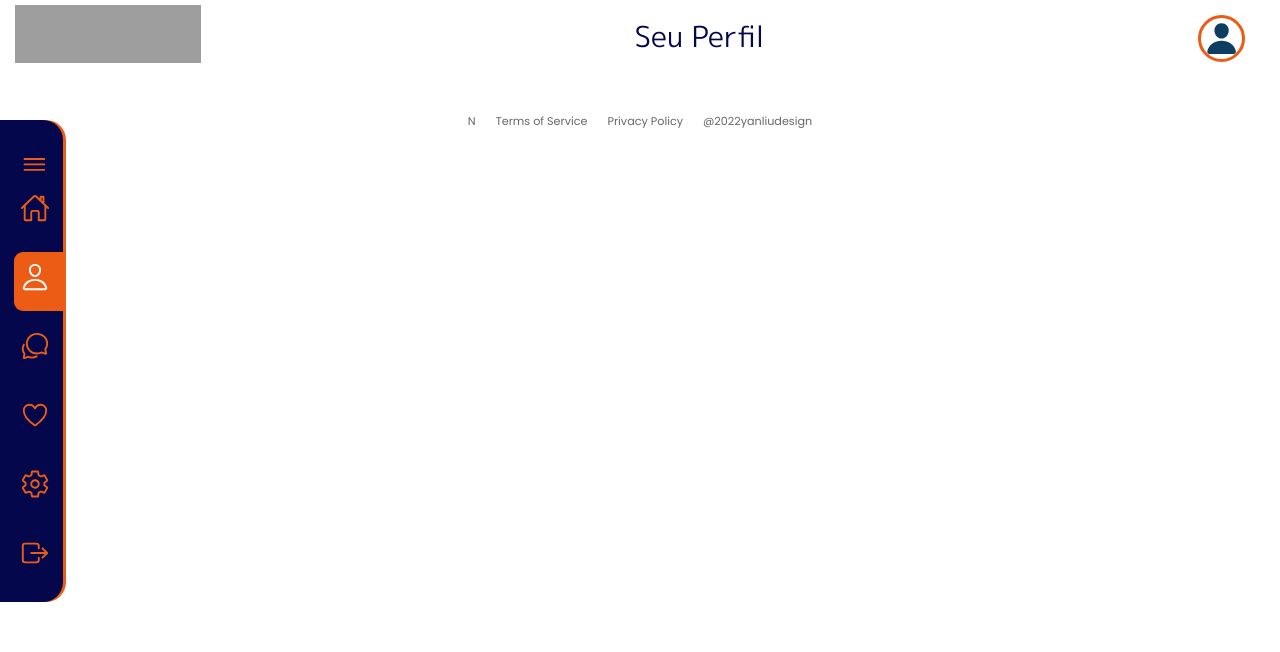
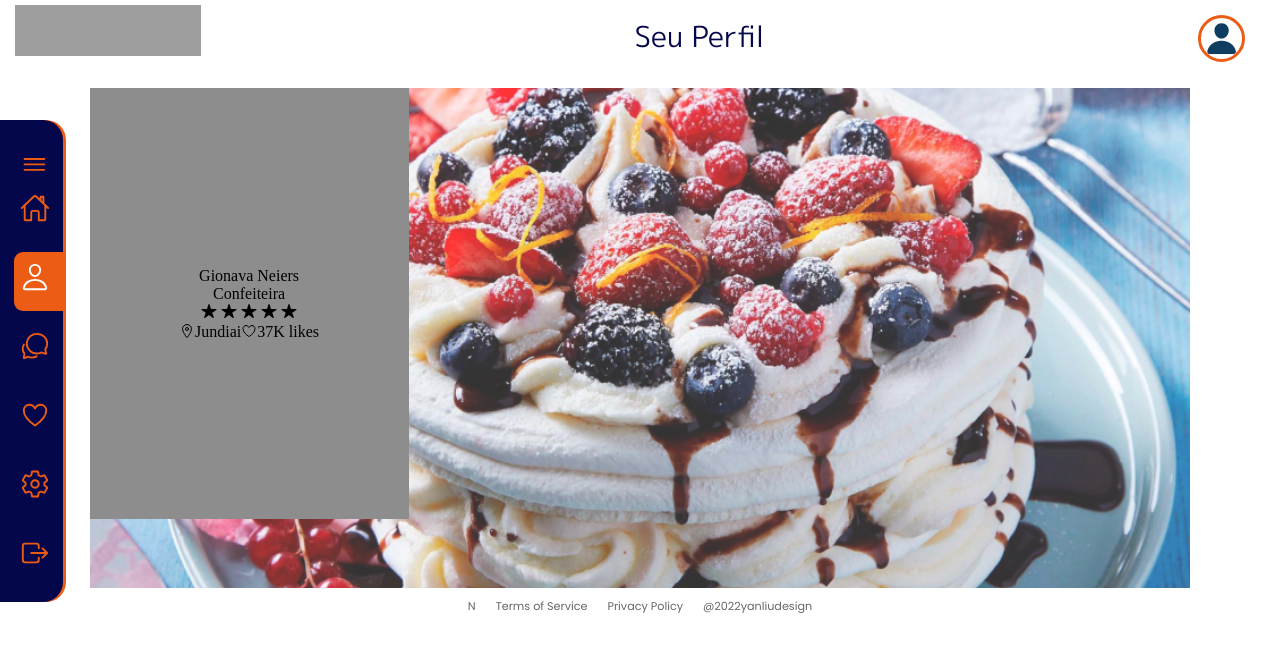
Before and after one commit to Gineris/siteatualizado, a PHP site: page /html/Perfil.html in a window 1280 px wide. Shown: the top 652 px of the page. Run offline with PHP 8.4, Linux system fonts and the light colour scheme; some web fonts are replaced; grey boxes are pictures that could not be loaded.

Commit message:
Progresso no perfil

```diff
--- a/site.atualizado/css/stylePerfil.css
+++ b/site.atualizado/css/stylePerfil.css
@@ -28,13 +28,13 @@ h1 {
 }
 .BarraNav{
     background-color: #FFF;
-    padding:15px 35px 15px 15px;
+    padding:15px 35px 0px 15px;
     display: flex;
     justify-content: space-between ;
 }
 .BarraNav img{
     width: 186px;
-    height: 58px;
+    height: 51px;
     margin-top: -10px;
 }
 
@@ -121,11 +121,32 @@ ul li.itemMenu a .icon > ion-icon{
     padding-left: 5px;
 }
 
-/* .FotoFundo{
-    background-image: ;
+.FotoFundo{
+    position: relative;
+    display: block;
+    margin: auto;
+    background: #fff url(../img/TesteBackPerfil.png) no-repeat center;
+    background-size: cover;
+    width: 86%;
+    height: 500px;
+}
+.BlocoPerfilPrincipal{
+    position: absolute;
+    width: 319px;
+    height: 431px;
+    background: #8d8d8d;
+    display: flex;
+    flex-direction: column;
+    align-items: center;
+    justify-content: center;
+}
+.LocaleLikes{
+    flex-direction: row;
+    display: flex;
+}
+/* .FotoPerfil{
+
 } */
-
-
 
 footer{
     background-color: #FFF;
--- a/site.atualizado/html/Perfil.html
+++ b/site.atualizado/html/Perfil.html
@@ -71,7 +71,25 @@
         </nav>
 
         <div class="FotoFundo">
-
+            <!-- foto background -->
+            <div class="BlocoPerfilPrincipal">
+                <div class="FotoPerfil"></div>
+                <div class="NomeTrabalhador">Gionava Neiers</div>
+                <div class="Categoria">Confeiteira</div>
+                <div class="Avaliacao">
+                    <ion-icon name="star"></ion-icon>
+                    <ion-icon name="star"></ion-icon>
+                    <ion-icon name="star"></ion-icon>
+                    <ion-icon name="star"></ion-icon>
+                    <ion-icon name="star"></ion-icon>
+                </div>
+                <div class="LocaleLikes">
+                    <ion-icon name="location-outline"></ion-icon>
+                    <p>Jundiai</p>
+                    <ion-icon name="heart-outline"></ion-icon>
+                    <p>37K likes</p>
+                </div>
+            </div>
         </div>
 
     </main>
```
Also changed, not shown: site.atualizado/img/FotoTesteMuie.png (added), site.atualizado/img/TesteBackPerfil.png (added).
